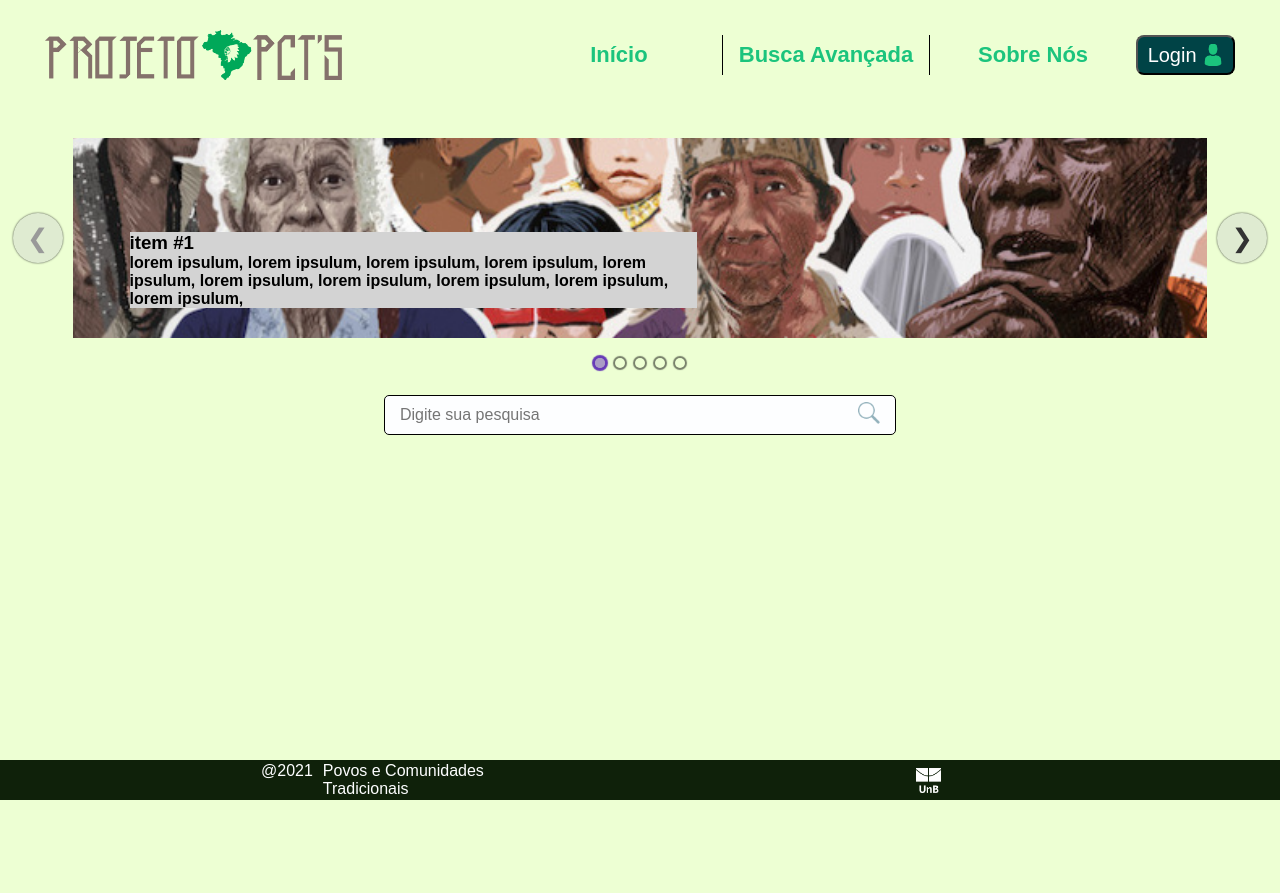
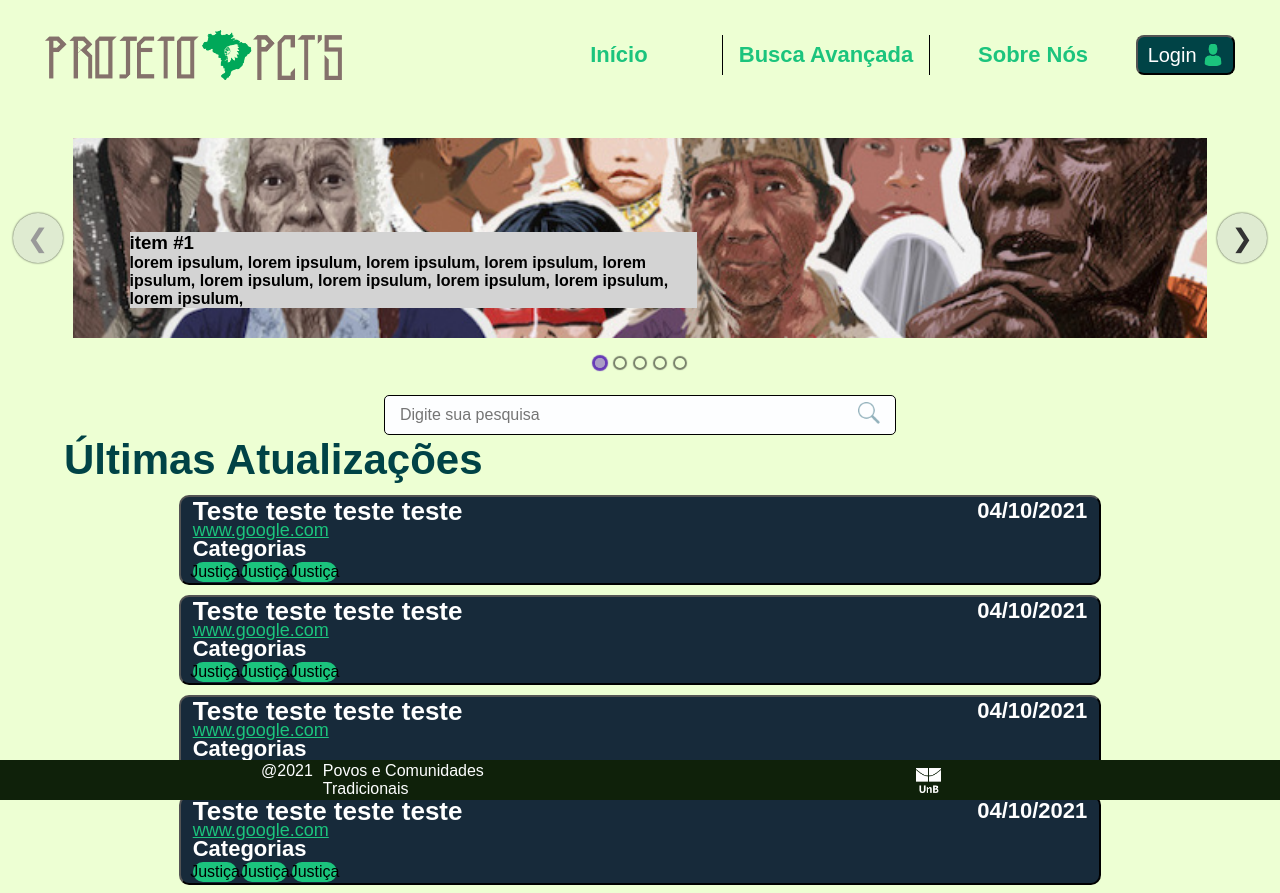
Before and after one commit to fga-eps-mds/2021.1-PCT-Frontend, a React (Create React App) app: page / in a window 1280 px wide. Shown: the top 893 px of the page. Before the commit the page ends 800 px from the top, so only its background shows below. Built offline with nearby package versions, Linux system fonts and the light colour scheme.

Commit message:
Issue #06 - Adding HomeScreen components and mounting layout according to prototype
Co-authored-by: Leticia <leticiards.04@gmail.com>
Co-authored-by: Gomes <lucasgomesjk@gmail.com>

```diff
--- a/src/Pages/HomeScreen/index.tsx
+++ b/src/Pages/HomeScreen/index.tsx
@@ -1,18 +1,26 @@
 import React from "react";
 
-import { Container } from "./styles";
+import { Container, NewResultsContainer } from "./styles";
 
 import SearchBar from "../../Components/SearchBar";
 import Header from "../../Components/Header";
 import Footer from "../../Components/Footer";
 import MyCarousel from "../../Components/Carousel";
+import ResultCard from "../../Components/ResultCard";
 
 const HomeScreen: React.FC = () => {
+  const i = [1, 2, 3, 4, 5, 6, 7, 8, 9, 10]; //receber a resposta da api
   return (
     <Container>
       <Header />
       <MyCarousel />
       <SearchBar />
+      <NewResultsContainer>
+        <p>Últimas Atualizações</p>
+        {i.map((i) => (
+          <ResultCard key={i} />
+        ))}
+      </NewResultsContainer>
       <Footer />
     </Container>
   );
--- a/src/Pages/HomeScreen/styles.ts
+++ b/src/Pages/HomeScreen/styles.ts
@@ -6,4 +6,27 @@ export const Container = styled.div`
   display: flex;
   flex-direction: column;
   align-items: center;
+  position: relative;
 `;
+
+export const NewResultsContainer = styled.div`
+  flex: 1;
+  width: 90%;
+  display: flex;
+  align-items: center;
+  flex-direction: column;
+  justify-content: center;
+  margin-bottom: 20px;
+
+  p {
+    align-self: flex-start;
+    font-family: Rokkitt, sans-serif;
+    font-style: normal;
+    font-weight: bold;
+    font-size: 42px;
+    line-height: 50px;
+    /* identical to box height */
+
+    color: #004346;
+  }
+`;
--- a/src/styles/global.ts
+++ b/src/styles/global.ts
@@ -6,6 +6,7 @@ export default createGlobalStyle`
         padding: 0;
         outline: 0;
         box-sizing: border-box;
+        max-width: 100vw;
     }
 
     body {
@@ -23,4 +24,20 @@ export default createGlobalStyle`
         padding: 35px 0px;
     }
 
+    //Botões do carousel
+    /* .rec.rec-arrow{
+        height: 1px;
+        display: flex;
+        align-items: center;
+        justify-content: center;
+        justify-self: center;
+        align-self: center;
+        /* background-color: green; */
+        /* height: 20px;
+        width: 20px; */
+    }
+    /* .rec.rec-arrow:disabled {
+        visibility: hidden;
+    } */
+
 `;
```
Also changed, not shown: .eslintrc.js.
